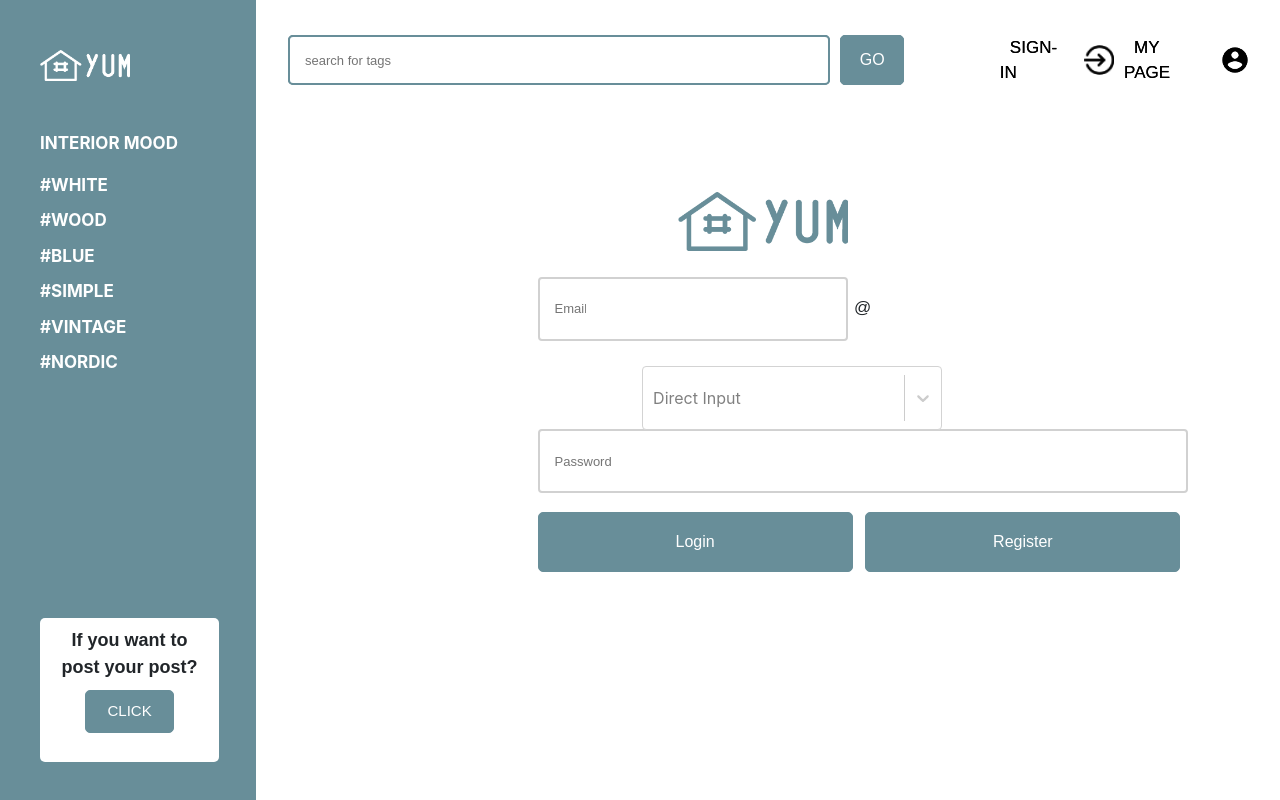
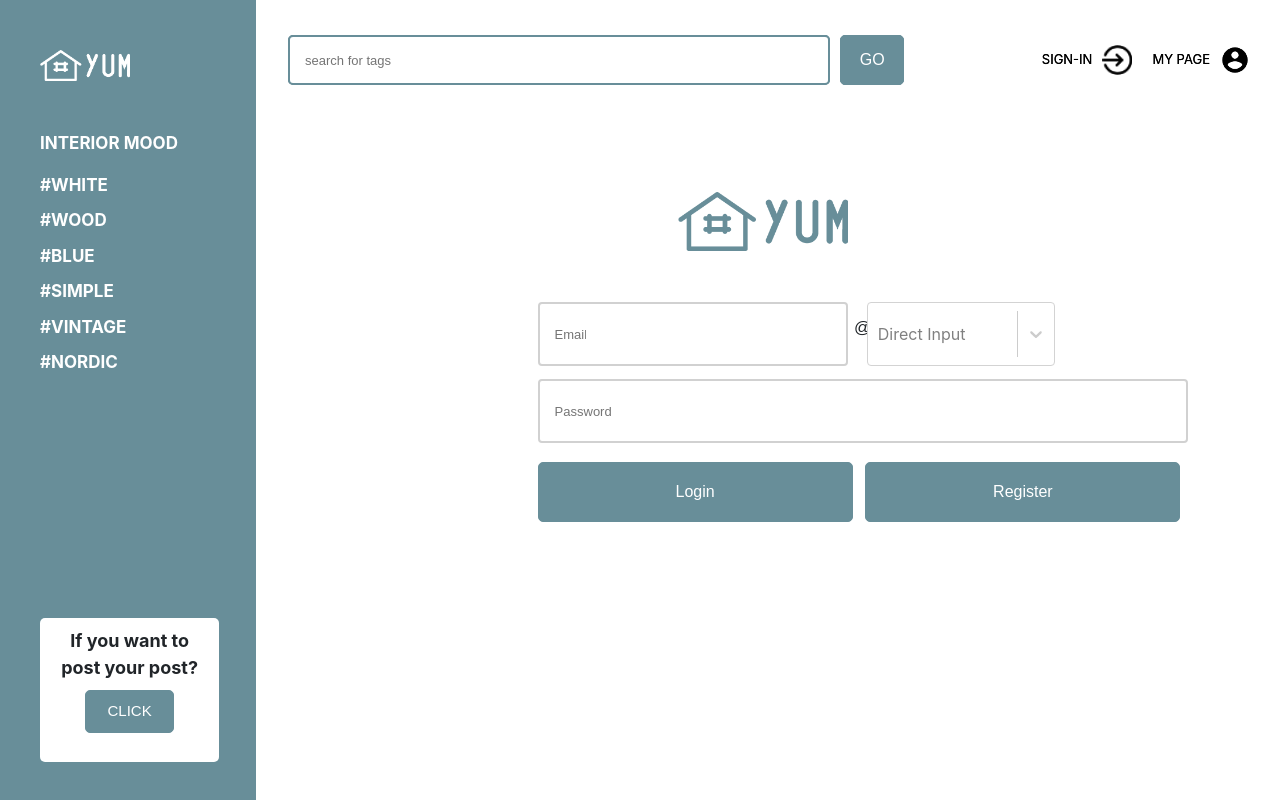
Before and after one commit to bgy1060/YUM_HCI_Project, a React (Create React App) app: page /YUM_HCI_Project/login in a window 1280 px wide. Built offline with nearby package versions, Linux system fonts and the light colour scheme.

Commit message:
로그인 수정

```diff
--- a/src/login/login.css
+++ b/src/login/login.css
@@ -9,28 +9,28 @@
 
 .email{
   margin-left: 42%;
-  margin-top: 2%;
   width: 310px;
-  height: 50px;
-  padding-left: 15px;
+  height: 60px;
   font-family: "Noto Sans KR", sans-serif;
   font-size: 13px;
   border: solid 2px;
+  float: left;
 }
 
-span{
+.a{
   margin-left: 0.5%;
-  margin-right: 0.5%;
+  margin-top: 1%;
   font-family: "Noto Sans KR", sans-serif;
   font-size: 17px;
+  width: 1%;
+  float: left;
 }
 
 .select{
   width: 300px;
   height: 50px;
-  margin-right: 26.4%;
-  margin-top: 2%;
-  float:right;
+  margin-top: 4%;
+  margin-left: 59%;
   color: #688e99;
 
 }
@@ -43,7 +43,6 @@ span{
   margin-top: 1%;
   width: 650px;
   height: 50px;
-  padding-left: 15px;
   font-family: "Noto Sans KR", sans-serif;
   font-size: 13px;
   border: solid 2px;
@@ -56,7 +55,6 @@ span{
   margin-top: 1.5%;
   width: 315px;
   height: 60px;
-  padding-left: 15px;
   color: white;
   border: solid 1px;
   border-color:#688e99;
@@ -78,7 +76,6 @@ span{
   margin-left: 1%;
   width: 315px;
   height: 60px;
-  padding-left: 15px;
   color: white;
   border: solid 1px;
   border-color:#688e99;
--- a/src/login/login.js
+++ b/src/login/login.js
@@ -5,7 +5,7 @@ import MenuTemplate from '../components/MenuTemplate';
 import Header from '../components/Header';
 import Select from 'react-select';
 import { Link } from 'react-router-dom';
-import Modal from './Modal';
+import Modal from './Modal2';
 
 const options = [
   { value: 'gmail', label: 'gmail.com' },
@@ -50,9 +50,13 @@ class Log extends Component {
         <Header />
         <MenuTemplate />
         <img src = {mint} alt = 'mint' className="logocon"/>
-        <input className="email" placeholder="Email" type="text" />
-        <span >@</span>
-        <Select className='select' placeholder="Direct Input" menuColor='lightgray' styles={selectStyle} options = {options} />
+
+        <div id='email_group'>
+            <input className="email" placeholder="Email" type="text" />
+            <span className='a' >@</span>
+            <Select className='select' placeholder="Direct Input" menuColor='lightgray' styles={selectStyle} options = {options} />
+        </div>
+
         <input className="pw" placeholder="Password" type="password" />
         <div id="btn_group">
           <button className="log_btn" onClick={this.openModal}>Login</button>
--- a/src/login/modal.css
+++ b/src/login/modal.css
@@ -40,7 +40,6 @@
 }
 .Modal .button-wrap {
   margin: 0;
-  margin-top: 15%;
 }
 .Modal .button-wrap button {
   width: 100%;
--- a/src/login/modal2.css
+++ b/src/login/modal2.css
@@ -40,7 +40,6 @@
   }
   .Modal .button-wrap {
     margin: 0;
-    margin-top: 5%;
   }
   .Modal .button-wrap button {
     width: 100%;
--- a/src/login/register.css
+++ b/src/login/register.css
@@ -9,30 +9,34 @@
 
   .email{
     margin-left: 42%;
-    margin-top: 2%;
     width: 310px;
-    height: 50px;
-    padding-left: 15px;
+    height: 60px;
     font-family: "Noto Sans KR", sans-serif;
     font-size: 13px;
     border: solid 2px;
+    float: left;
   }
 
-  span{
+  .a{
     margin-left: 0.5%;
-    margin-right: 0.5%;
+    margin-top: 1%;
     font-family: "Noto Sans KR", sans-serif;
     font-size: 17px;
+    width: 1%;
+    float: left;
   }
 
   .select{
     width: 300px;
     height: 50px;
-    margin-right: 26.4%;
-    margin-top: 2%;
-    float:right;
+    margin-top: 4%;
+    margin-left: 59%;
     color: #688e99;
 
+  }
+  .select:hover {
+    color: #688e99;
+    background-color: white;
   }
 
   .pw{
--- a/src/login/register.js
+++ b/src/login/register.js
@@ -50,11 +50,14 @@ class Regi extends Component {
         <Header />
         <MenuTemplate />
         <img src = {mint} alt = 'mint' className="logocon"/>
-        <input className="email" placeholder="Email" type="text" />
-        <span >@</span>
-        <Select className='select' placeholder="Direct Input" menuColor='lightgray' styles={selectStyle} options = {options} />
-        <input className="pw" placeholder="Password" type="password" />
+        <div id='email_group'>
+            <input className="email" placeholder="Email" type="text" />
+            <span className='a'>@</span>
+            <Select className='select' placeholder="Direct Input" menuColor='lightgray' styles={selectStyle} options = {options} />
+            <input className="pw" placeholder="Password" type="password" />
         <input className="repw" placeholder="Re-typed password" type="password" />
+
+        </div>
         <div id="btn_group">
           <button className="regi_btn2" onClick={this.openModal}>Register</button>
           <Modal2 isOpen={this.state.isModalOpen} close={this.closeModal} />
```
